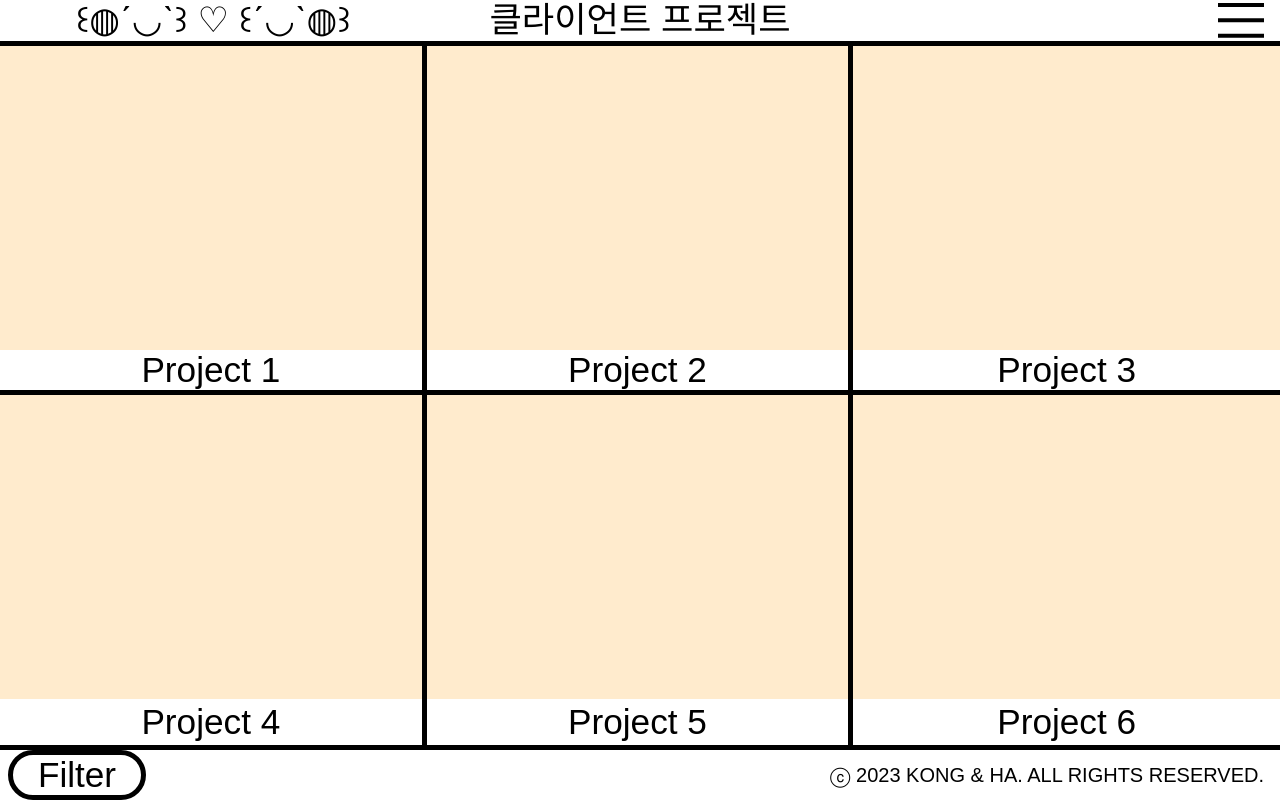
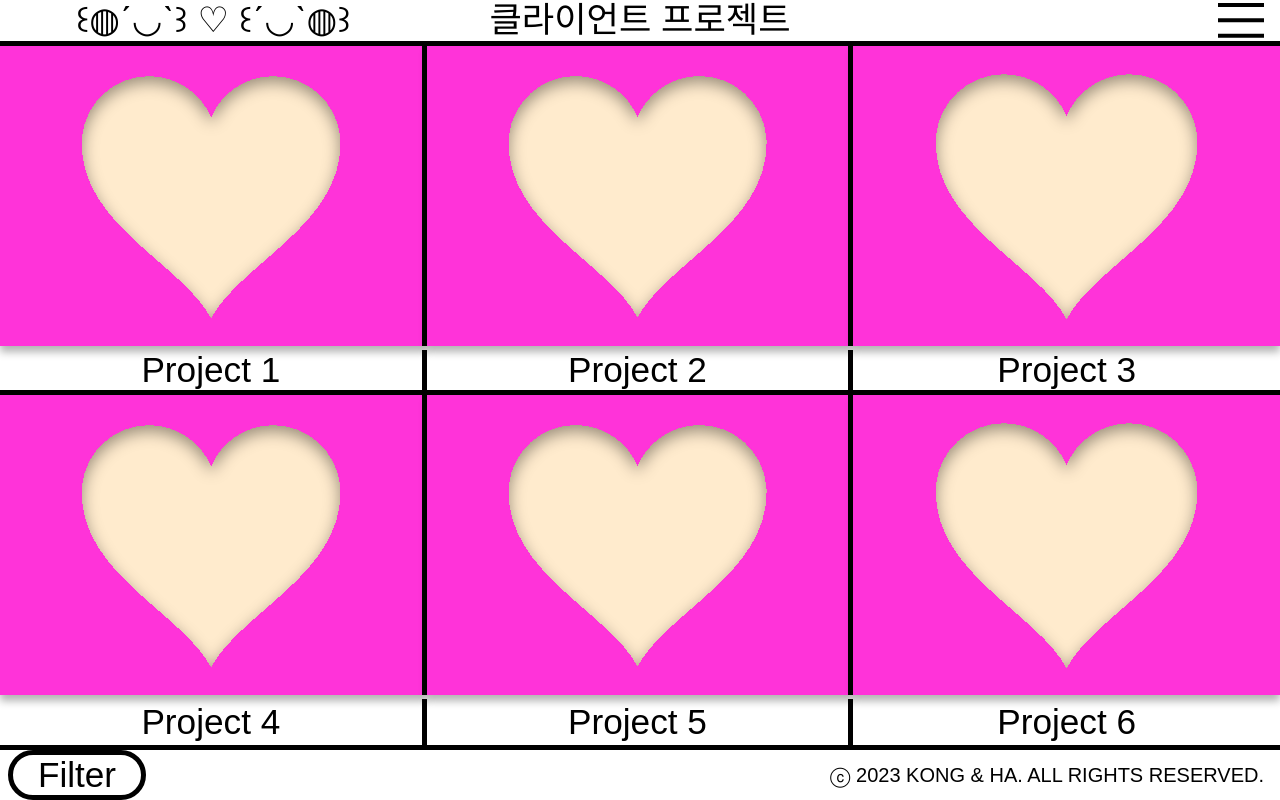
Before and after one commit to team-chopsticks/KongHa, a PHP site: page /project_client.html in a window 1280 px wide. Run offline with PHP 8.4, Linux system fonts and the light colour scheme; some libraries are stand-ins or nearby versions; some web fonts are replaced.

Commit message:
project_client.html 썸네일 하트 추가

```diff
--- a/css/project_client.css
+++ b/css/project_client.css
@@ -217,3 +217,34 @@ a:focus {
 .filter_label {
     margin: 0.1rem;
 }
+
+
+.box {
+    position: relative;
+    height:300px;
+    /* background:url("../img/thumbnail_test.jpg") center/cover; */
+    overflow:hidden;
+    box-shadow: 0px 6px 8px rgb(0, 0, 0, 0.3);
+}
+
+.box div {
+    filter:drop-shadow(0 6px 8px rgb(0, 0, 0, 0.4));
+    height:100%;
+}
+
+
+.box div::before {
+    content:"";
+    position:absolute;
+    top:0;
+    left:0;
+    right:0;
+    bottom:0;
+    background: #FF33D9;
+    -webkit-mask:
+        url('../img/heart_mask.svg') center/contain no-repeat,
+        linear-gradient(#fff 0 0);
+    -webkit-mask-composite:destination-out;
+    mask-composite:exclude;
+    -webkit-mask-repeat:no-repeat;
+}
--- a/project_client.html
+++ b/project_client.html
@@ -4,7 +4,7 @@
     <meta charset="UTF-8">
     <meta http-equiv="X-UA-Compatible" content="IE=edge">
     <meta name="viewport" content="width=device-width, initial-scale=1.0">
-    <link rel="stylesheet" href="css/project_personal.css">
+    <link rel="stylesheet" href="css/project_client.css">
     <script src="https://kit.fontawesome.com/a076d05399.js" crossorigin="anonymous"></script>
     <title>Kong and Ha</title>
 </head>
@@ -23,15 +23,27 @@
                 </svg>
             </div>
         </div>
-        <div class="div4"> </div>
-        <div class="div5"> </div>
-        <div class="div6"> </div>
+        <div class="div4 box">
+            <div></div>
+        </div>
+        <div class="div5 box">
+            <div></div>
+        </div>
+        <div class="div6 box">
+            <div></div>
+        </div>
         <div class="div7">Project 1</div>
         <div class="div8">Project 2</div>
         <div class="div9">Project 3</div>
-        <div class="div10"> </div>
-        <div class="div11"> </div>
-        <div class="div12"> </div>
+        <div class="div10 box">
+            <div></div>
+        </div>
+        <div class="div11 box">
+            <div></div>
+        </div>
+        <div class="div12 box">
+            <div></div>
+        </div>
         <div class="div13">Project 4</div>
         <div class="div14">Project 5</div>
         <div class="div15">Project 6</div>
```
Also changed, not shown: css/project_personal.css (line endings or trailing spaces), img/heart_mask.svg (added), img/thumbnail_test.jpg (added), 1 other file.
